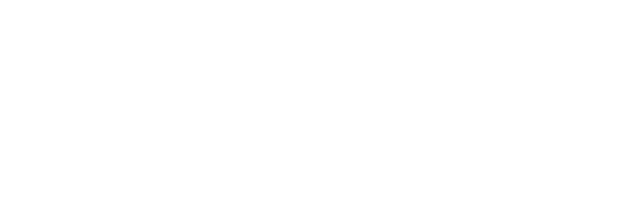
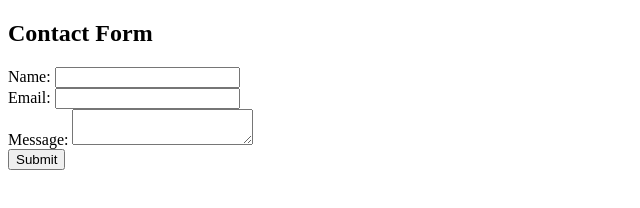
Before and after one commit to Sandhyodip/HTML-Basic, a plain HTML site: page form.html in a window 1280 px wide. Shown: the whole page, without its empty margins (0-640 px from the left). Drawn offline with Linux system fonts and the light colour scheme.

Commit message:
Document Updated 18/01/2024

```diff
--- a/form.html
+++ b/form.html
@@ -3,9 +3,21 @@
 <head>
     <meta charset="UTF-8">
     <meta name="viewport" content="width=device-width, initial-scale=1.0">
-    <title>HTML FORM</title>
+    <title>Simple Form</title>
 </head>
 <body>
+    <h2>Contact Form</h2>
+    <form action="action_submit.php" method="post">
+        <label for="name">Name:</label>
+        <input type="text" id="name" name="name" required><br>
 
+        <label for="email">Email:</label>
+        <input type="email" id="email" name="email" required><br>
+
+        <label for="message">Message:</label>
+        <textarea id="message" name="message" required></textarea><br>
+
+        <input type="submit" value="Submit">
+    </form>
 </body>
 </html>
```
